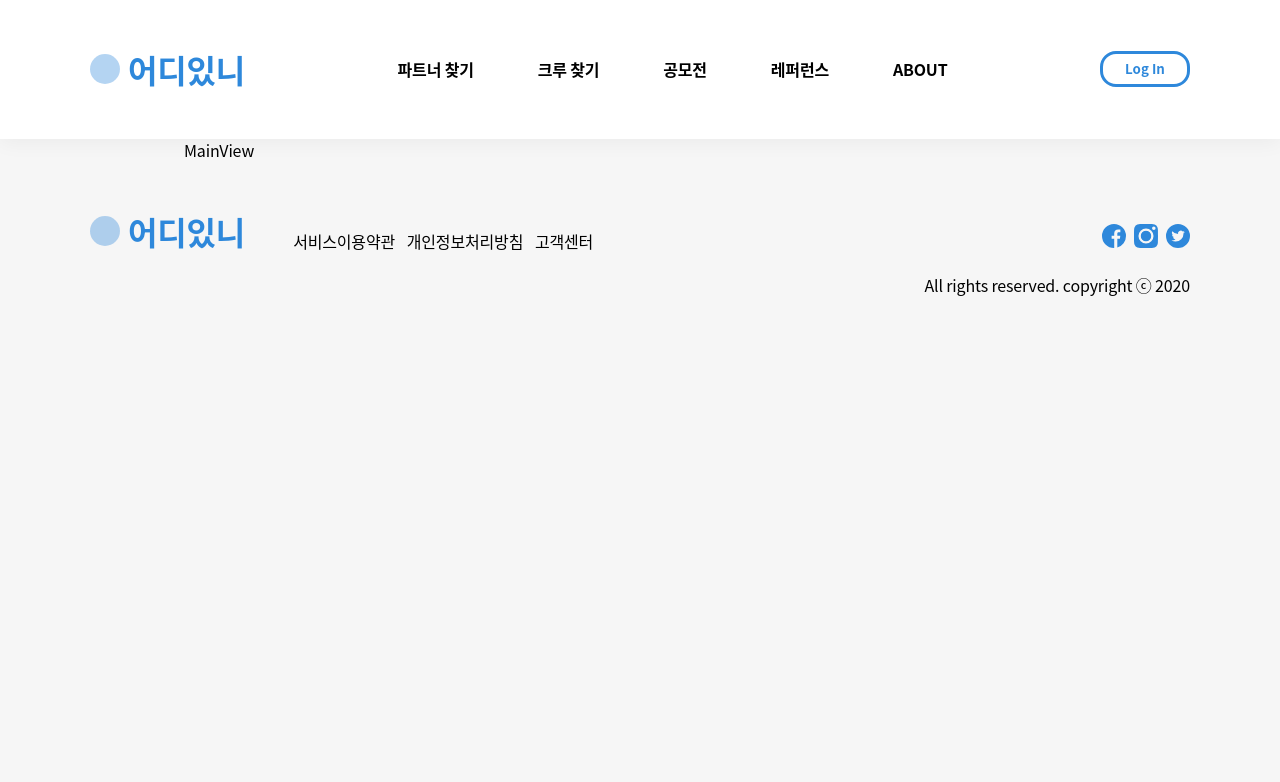
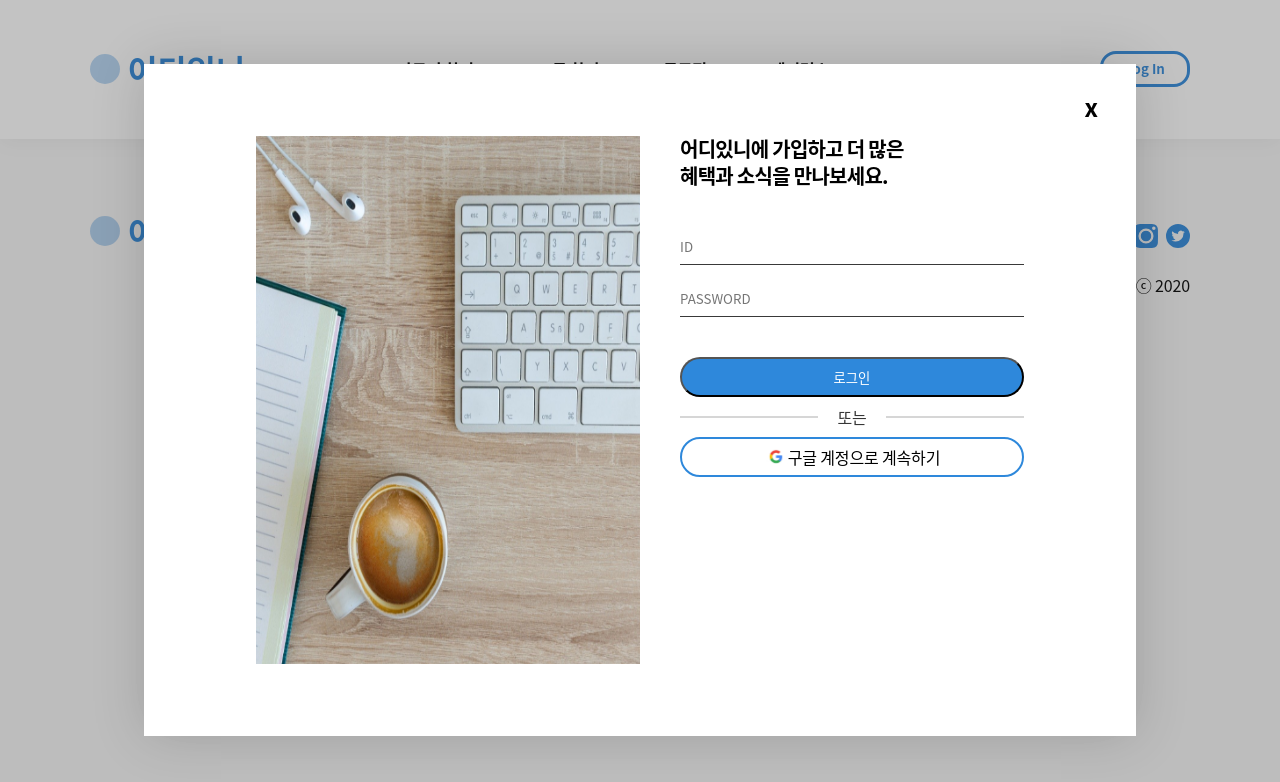
Before and after one commit to Double-Slash/5th-mini-team1-web, a Vue app in the folder front/: page / in a window 1280 px wide. Both pictures are taken after a click on the button "Log In". Shown: the top 782 px of the page. Built offline with nearby package versions, Linux system fonts and the light colour scheme.

Commit message:
[추가] : 로그인 모달 퍼블리싱

```diff
--- a/front/src/components/AppHeader.vue
+++ b/front/src/components/AppHeader.vue
@@ -22,18 +22,30 @@
           </li>
           <img :src="userInfo.src || null" class="image-wrapper user-image" />
         </ul>
-        <button v-else>Log In</button>
+        <button v-else @click="clickLogInBtn">Log In</button>
+        <LogInModal v-if="logInModalActive" />
       </aside>
     </div>
   </header>
 </template>
 
 <script>
+import LogInModal from "./LogInModal.vue";
+
 export default {
+  components: {
+    LogInModal,
+  },
   data() {
     return {
       userInfo: false, // dummy -> vuex로 변경 예정
+      logInModalActive: false,
     };
+  },
+  methods: {
+    clickLogInBtn() {
+      this.logInModalActive = true;
+    },
   },
   // to do...
   // 1.유저 정보가 있는지에 따라 우측 상단(로그인 버튼, 유저 프로필) 분기 처리
@@ -76,7 +88,7 @@ header {
 }
 /* 라우터 활성화시 */
 .router-link-exact-active {
-  color:#2e88db;
+  color: #2e88db;
 }
 
 h1 {
@@ -113,11 +125,11 @@ button {
   font-weight: bold;
   line-height: 1.33;
   background: none;
-  outline:none;
+  outline: none;
 }
-button:hover{
-  background-color:#2e88db;
-  color:white;
+button:hover {
+  background-color: #2e88db;
+  color: white;
 }
 
 .image-wrapper {
--- /dev/null
+++ b/front/src/components/LogInModal.vue
@@ -0,0 +1,180 @@
+<template>
+  <div class="modal-layout">
+    <section>
+      <article class="left-article">
+        <img
+          src="@/assets/img/modalImage.png"
+          alt="로그인 모달 사진"
+          class="modal-image"
+        />
+      </article>
+      <article class="right-article">
+        <h1>
+          어디있니에 가입하고 더 많은
+          <br />
+          혜택과 소식을 만나보세요.
+        </h1>
+        <form @submit.prevent="">
+          <div>
+            <input type="text" placeholder="ID" />
+            <input type="text" placeholder="PASSWORD" />
+          </div>
+          <div class="button-wrapper">
+            <button type="submit" class="login-btn">로그인</button>
+            <div class="division">
+              <div class="division-line"></div>
+              <span>또는</span>
+              <div class="division-line"></div>
+            </div>
+            <div class="login-btn google-btn">
+              <img
+                src="@/assets/svg/google.svg"
+                alt="구글 이미지"
+                class="google-image"
+              />
+              <span>구글 계정으로 계속하기</span>
+            </div>
+          </div>
+        </form>
+      </article>
+      <button @click="clickCancelBtn" class="cancel-button">x</button>
+    </section>
+  </div>
+</template>
+
+<script>
+export default {
+  methods: {
+    clickCancelBtn() {
+      this.$parent.$data.logInModalActive = false;
+    },
+  },
+};
+</script>
+
+<style scoped>
+/* modal 레이아웃 */
+.modal-layout {
+  display: flex;
+  justify-content: center;
+  align-items: center;
+  position: fixed;
+  top: 0;
+  left: 0;
+  width: 100%;
+  height: 100%;
+  padding: 64px 144px;
+  background-color: rgba(57, 57, 57, 0.3);
+}
+
+section {
+  display: flex;
+  position: relative;
+  width: 100%;
+  height: 100%;
+  padding: 72px 112px;
+  box-shadow: 0 0 50px 0 rgba(0, 0, 0, 0.16);
+  background-color: #ffffff;
+}
+
+article {
+  width: 50%;
+  height: 100%;
+}
+
+/* modal 제목 */
+h1 {
+  margin-bottom: 40px;
+  font-size: 20px;
+  line-height: 1.33;
+  letter-spacing: -0.72px;
+}
+
+/* id, 비밀번호 input */
+input {
+  width: 100%;
+  padding: 8px 0;
+  margin-bottom: 16px;
+  border-bottom: 1px solid #393939;
+}
+
+/* 좌측 article */
+.left-article {
+  width: 50%;
+  height: 100%;
+}
+
+/* modal 메인 이미지 */
+.modal-image {
+  width: 100%;
+  height: 100%;
+  background-position: center;
+  background-repeat: no-repeat;
+  background-size: contain;
+}
+
+/* 우측 article */
+.right-article {
+  padding-left: 40px;
+}
+
+/* 로그인, 구글 계정 로그인 버튼 wrapper */
+.button-wrapper {
+  display: flex;
+  flex-direction: column;
+  width: 100%;
+  margin-top: 24px;
+}
+
+/* 버튼 절취선 */
+.division {
+  display: flex;
+  justify-content: space-between;
+  align-items: center;
+  margin: 8px 0;
+  color: #363636;
+}
+
+/* 절취선 선 부분 */
+.division-line {
+  width: 40%;
+  border: 0.1px solid rgba(0, 0, 0, 0.16);
+}
+
+/* 로그인, 구글 버튼 */
+.login-btn {
+  height: 40px;
+  border-radius: 200px;
+  background-color: #2e88db;
+  color: white;
+  cursor: pointer;
+}
+
+/* 구글 버튼 */
+.google-btn {
+  display: flex;
+  justify-content: center;
+  align-items: center;
+  background: white;
+  color: black;
+  border: solid 2px #2e88db;
+}
+
+/* 구글 이미지 */
+.google-image {
+  width: 24px;
+  height: 24px;
+}
+
+/* 모달창 닫기 버튼 */
+.cancel-button {
+  position: absolute;
+  top: 24px;
+  right: 32px;
+  font-size: 24px;
+  font-weight: bold;
+  border: none;
+  outline: none;
+  background: none;
+}
+</style>
```
Also changed, not shown: front/src/assets/img/modalImage.png (added), front/src/assets/svg/google.svg (added).
